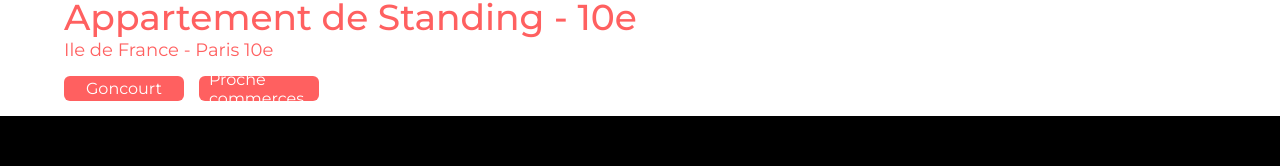
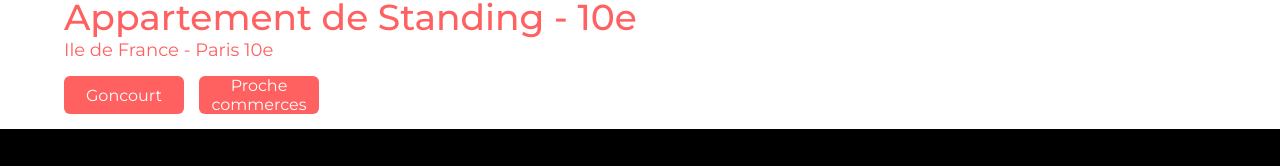
Before and after one commit to FlorianMartinCode/Kasa, a React (Create React App) app: page /location/0979876d in a window 1280 px wide. Shown: the part 556-722 px from the top of the page. Built offline with nearby package versions, Linux system fonts and the light colour scheme; a web font is replaced by a local one.

Commit message:
Ajustement hauteur tags

```diff
--- a/src/components/Main/Tag/tag.scss
+++ b/src/components/Main/Tag/tag.scss
@@ -8,9 +8,11 @@
         background-color: #ff6060;
         color: #fff;
         width: 100px;
-        height: 25px;
+        min-height: 25px;
+        height: auto;
         border-radius: 6px;
         padding: 0 10px;
+        text-align: center;
         align-items: center;
     }
 }
--- a/src/style.css
+++ b/src/style.css
@@ -312,9 +312,11 @@ a .logement::before {
   background-color: #ff6060;
   color: #fff;
   width: 100px;
-  height: 25px;
+  min-height: 25px;
+  height: auto;
   border-radius: 6px;
   padding: 0 10px;
+  text-align: center;
   align-items: center;
 }
 
```
Also changed, not shown: 1 other file (tests, documents, lock files or other folders).
